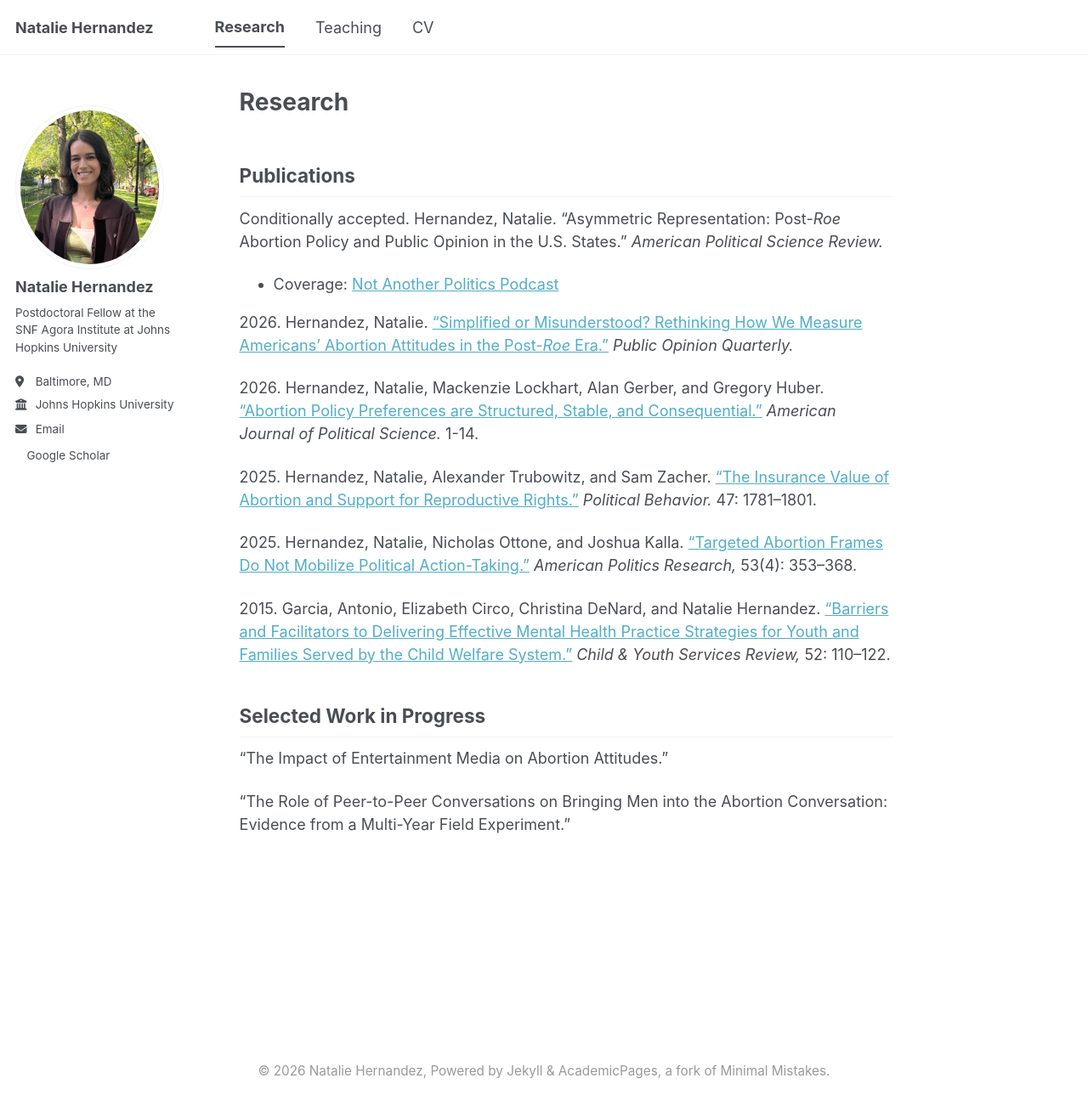
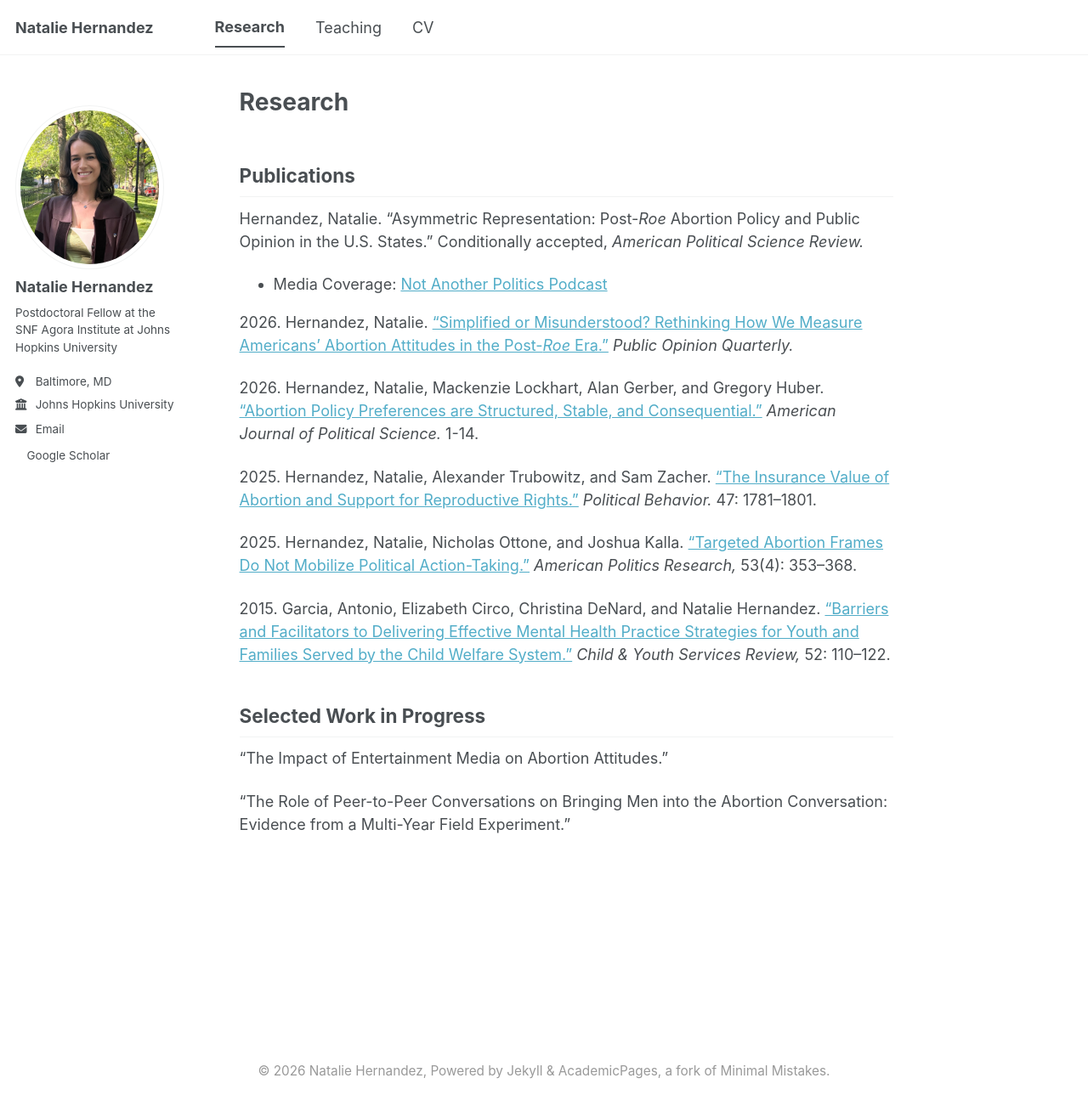
Before and after one commit to nataliehdez11/nataliehdez11.github.io, a Jekyll site: the page built from _pages/research.md, in a window 1280 px wide and 1327 px high. Shown: the top 1309 px of the window at 85% size. Built offline with Jekyll 4.4.1, drawn with Linux system fonts in a browser that asks for light colours; a style sheet for code colours, icons or effects is not loaded.

Commit message:
Update research.md

```diff
--- a/_pages/research.md
+++ b/_pages/research.md
@@ -6,8 +6,8 @@ author_profile: true
 
 ## Publications
 
-Conditionally accepted. Hernandez, Natalie. "Asymmetric Representation: Post-*Roe* Abortion Policy and Public Opinion in the U.S. States." *American Political Science Review.*
-- Coverage: [Not Another Politics Podcast](https://open.spotify.com/episode/1hAYCy82XA0S948iKFktaC?si=61-9uBrZSw622sQS404ryA&nd=1&dlsi=58966413403e4fa4)
+Hernandez, Natalie. "Asymmetric Representation: Post-*Roe* Abortion Policy and Public Opinion in the U.S. States." Conditionally accepted, *American Political Science Review.*
+* Media Coverage: [Not Another Politics Podcast](https://open.spotify.com/episode/1hAYCy82XA0S948iKFktaC?si=61-9uBrZSw622sQS404ryA&nd=1&dlsi=58966413403e4fa4)
 
 2026\. Hernandez, Natalie. ["Simplified or Misunderstood? Rethinking How We Measure Americans' Abortion Attitudes in the Post-*Roe* Era."](https://academic.oup.com/poq/advance-article/doi/10.1093/poq/nfag050/8712744) *Public Opinion Quarterly.*
 
```
